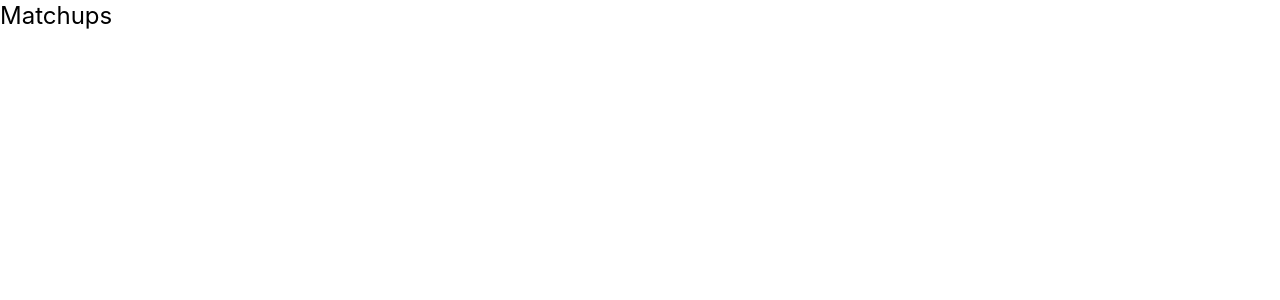
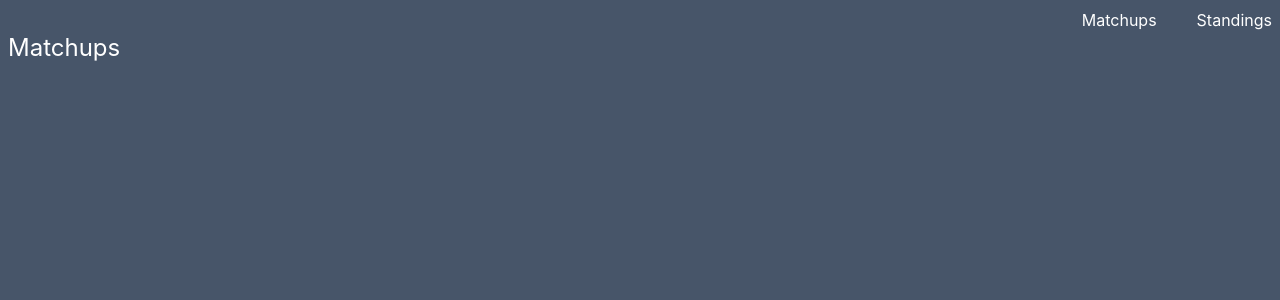
Before and after one commit to jgarcia4444/ff-leagues, a React (Create React App) app: page /matchups in a window 1280 px wide. Shown: the top 300 px of the page. Built offline with nearby package versions, Linux system fonts and the light colour scheme.

Commit message:
Added the layout component to the matchup page and the standings page.

```diff
--- a/src/components/Home/Awards/Awards.js
+++ b/src/components/Home/Awards/Awards.js
@@ -2,6 +2,12 @@ import React from 'react'
 import SectionTitle from '../../../shared/Titles/SectionTitle';
 
 const Awards = () => {
+
+    // REGULAR SEASON AWARDS
+    // Most points for => The Rich Get Richer
+    // 1 Seed => It's Lomnely at the Top Award
+    // Highest Scoring Week => Can We Get Much Higher?
+    // Longest Win Streek => Run Forrest Run
 
     return (
         <section>
--- a/src/pages/Mathcups.js
+++ b/src/pages/Mathcups.js
@@ -1,11 +1,12 @@
 import React from 'react';
+import Layout from '../shared/Layout';
 
 const Matchups = () => {
 
     return (
-        <div className="">
+        <Layout>
             <h2 className="text-2xl">Matchups</h2>
-        </div>
+        </Layout>
     )
 }
 
--- a/src/pages/Standings.js
+++ b/src/pages/Standings.js
@@ -1,11 +1,13 @@
 import React from 'react';
+
+import Layout from '../shared/Layout';
 
 const Standings = () => {
 
     return (
-        <div className="">
+        <Layout>
             <h2 className="text-2xl">Standings</h2>
-        </div>
+        </Layout>
     )
 };
 
--- a/src/shared/Layout.js
+++ b/src/shared/Layout.js
@@ -5,7 +5,7 @@ import Nav from '../components/Nav/Nav';
 const Layout = ({children}) => {
 
     return (
-        <main className="flex flex-col p-2 bg-slate-600 w-full h-screen">
+        <main className="flex flex-col p-2 bg-slate-600 w-full h-screen text-white">
             <Nav />
             {children}
         </main>
```
